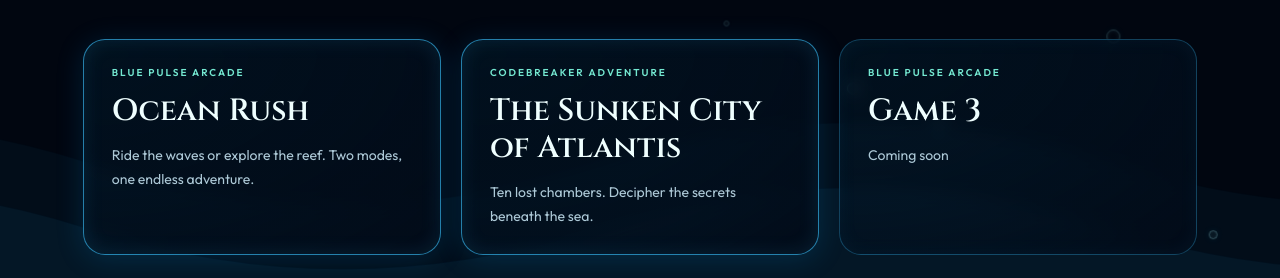
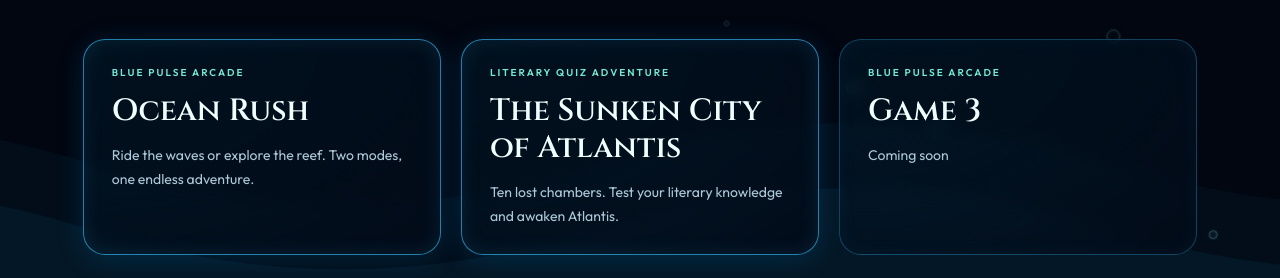
Before and after one commit to Shourya-31/LITFEST-2.0, a React (Vite) app in the folder frontend/: page / in a window 1280 px wide. Shown: the part 802-1080 px from the top of the page. Built offline with nearby package versions, Linux system fonts and the light colour scheme.

Commit message:
Update Atlantis arcade card for literary quiz adventure

```diff
--- a/frontend/src/features/game/GameLauncher.tsx
+++ b/frontend/src/features/game/GameLauncher.tsx
@@ -66,9 +66,9 @@ export function GameLauncher() {
         <button type="button" className="ocean-game-card" aria-haspopup="dialog"
           aria-labelledby="ocean-game-2-title" aria-describedby="ocean-game-2-status"
           onClick={event => { void atlantisRef.current?.open(event.currentTarget); }}>
-          <span className="ocean-game-eyebrow">CODEBREAKER ADVENTURE</span>
+          <span className="ocean-game-eyebrow">LITERARY QUIZ ADVENTURE</span>
           <span id="ocean-game-2-title" className="ocean-game-title">The Sunken City of Atlantis</span>
-          <span id="ocean-game-2-status" className="ocean-game-tagline">Ten lost chambers. Decipher the secrets beneath the sea.</span>
+          <span id="ocean-game-2-status" className="ocean-game-tagline">Ten lost chambers. Test your literary knowledge and awaken Atlantis.</span>
         </button>
       </h2>
       {[3].map(number => (
```
